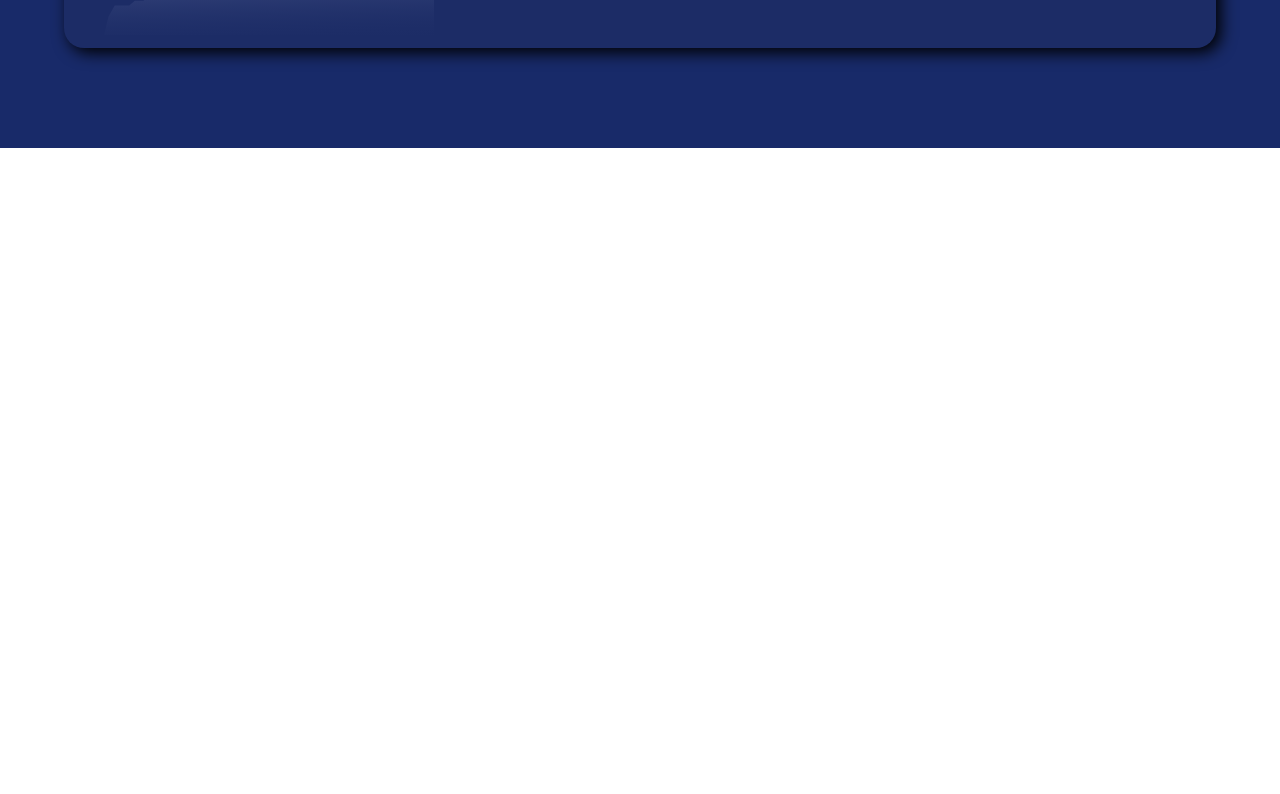
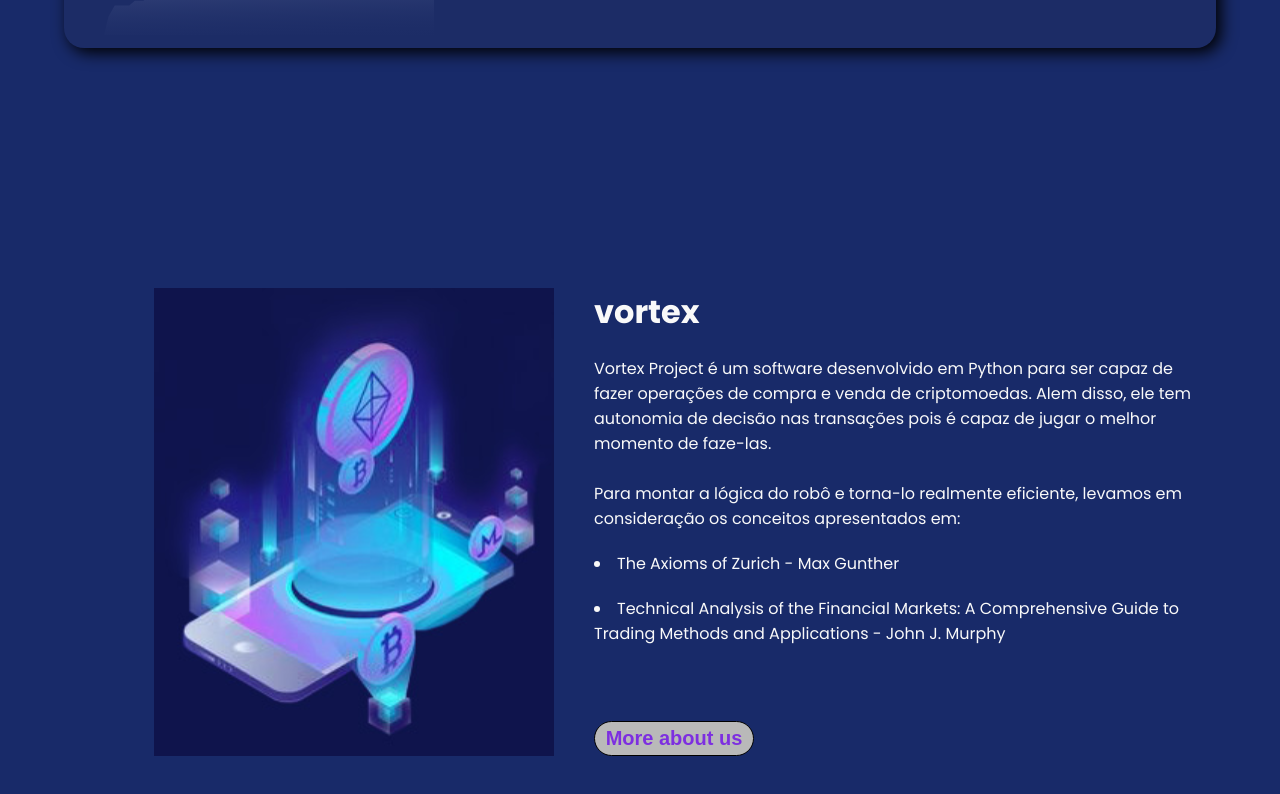
Before and after one commit to kiqsmg/VORTEX, a React (Vite) app: page / in a window 1280 px wide. Shown: the part 812-1606 px from the top of the page. Before the commit the page ends 960 px from the top, so only its background shows below. Built offline with nearby package versions, Linux system fonts and the light colour scheme.

Commit message:
Create About component and add it to the home page

```diff
--- /dev/null
+++ b/src/components/About/index.jsx
@@ -0,0 +1,27 @@
+import { Container } from './styles';
+
+export function About() {
+    return (
+        <Container>
+            <div className='about'>
+                <img src="/src/assets/phone.svg" alt="" />
+
+                <div>
+                    <div>
+                        <h2>vortex</h2>
+
+                        <p>Vortex Project é um software desenvolvido em Python para ser capaz de fazer operações de compra e venda de criptomoedas.
+                            Alem disso, ele tem autonomia de decisão nas transações pois é capaz de jugar o melhor momento de faze-las.<br /><br />
+                            Para montar a lógica do robô e torna-lo realmente eficiente, levamos em consideração os conceitos apresentados em:
+                        </p>
+
+                        <li>The Axioms of Zurich - Max Gunther</li>
+                        <li>Technical Analysis of the Financial Markets: A Comprehensive Guide to Trading Methods and Applications - John J. Murphy</li>
+                    </div>
+
+                    <button>More about us</button>
+                </div>
+            </div>
+        </Container>
+    );
+}
--- /dev/null
+++ b/src/components/About/styles.js
@@ -0,0 +1,71 @@
+import styled from 'styled-components';
+
+export const Container = styled.header`
+
+    height: 600px;
+    width: 90%;
+
+    justify-content: space-between;
+    align-items: center;
+
+    margin: 100px 50px 100px 50px;
+    padding: 40px;
+    border-radius: 20px;
+
+    font-family: 'Poppins', 'san-serif';
+
+
+    .about {
+        display: flex;
+        flex-direction: row;
+        justify-content: space-between;
+    }
+
+    .about img {
+        margin-left: 50px;
+        width: 400px;
+    }
+
+    .about div{
+        width: 600px;
+        margin-left: 20px;
+        margin-right: 50px;
+
+        display: flex;
+        flex-direction: column;
+
+        justify-content: space-between;
+
+        color: ${({ theme }) => theme.COLORS.WHITE};
+    }
+
+    .about div div h2 {
+        margin-bottom: 20px;
+        font-size: 32px;
+    }
+
+    .about div div li{
+        margin-top: 20px;
+    }
+
+    .about button {
+        margin-left: 20px;
+
+        width: 160px;
+        border: solid 1px black;
+        background: none;
+        font-size: 20px;
+        font-weight: 600;
+        padding: 5px 10px;
+        border-radius: 20px;
+
+        color: ${({ theme }) => theme.COLORS.PURPLE};
+        background-color: ${({ theme }) => theme.COLORS.BACKGROUND_grey};
+    }
+
+    .about button:hover {
+        background-color: ${({ theme }) => theme.COLORS.PURPLE};
+        color: ${({ theme }) => theme.COLORS.WHITE};
+    }
+
+`;
--- a/src/pages/Home/index.jsx
+++ b/src/pages/Home/index.jsx
@@ -4,6 +4,7 @@ import { Container } from './styles';
 //Components Imports
 import { Header } from '../../components/Header';
 import { Portfolio } from '../../components/Portfolio';
+import { About } from '../../components/About';
 
 //Strategic Imports
 
@@ -66,8 +67,7 @@ export function Home() {
 
             <Portfolio />
 
-
-
+            <About />
 
 
         </Container>
```
Also changed, not shown: src/assets/phone.svg (added).
